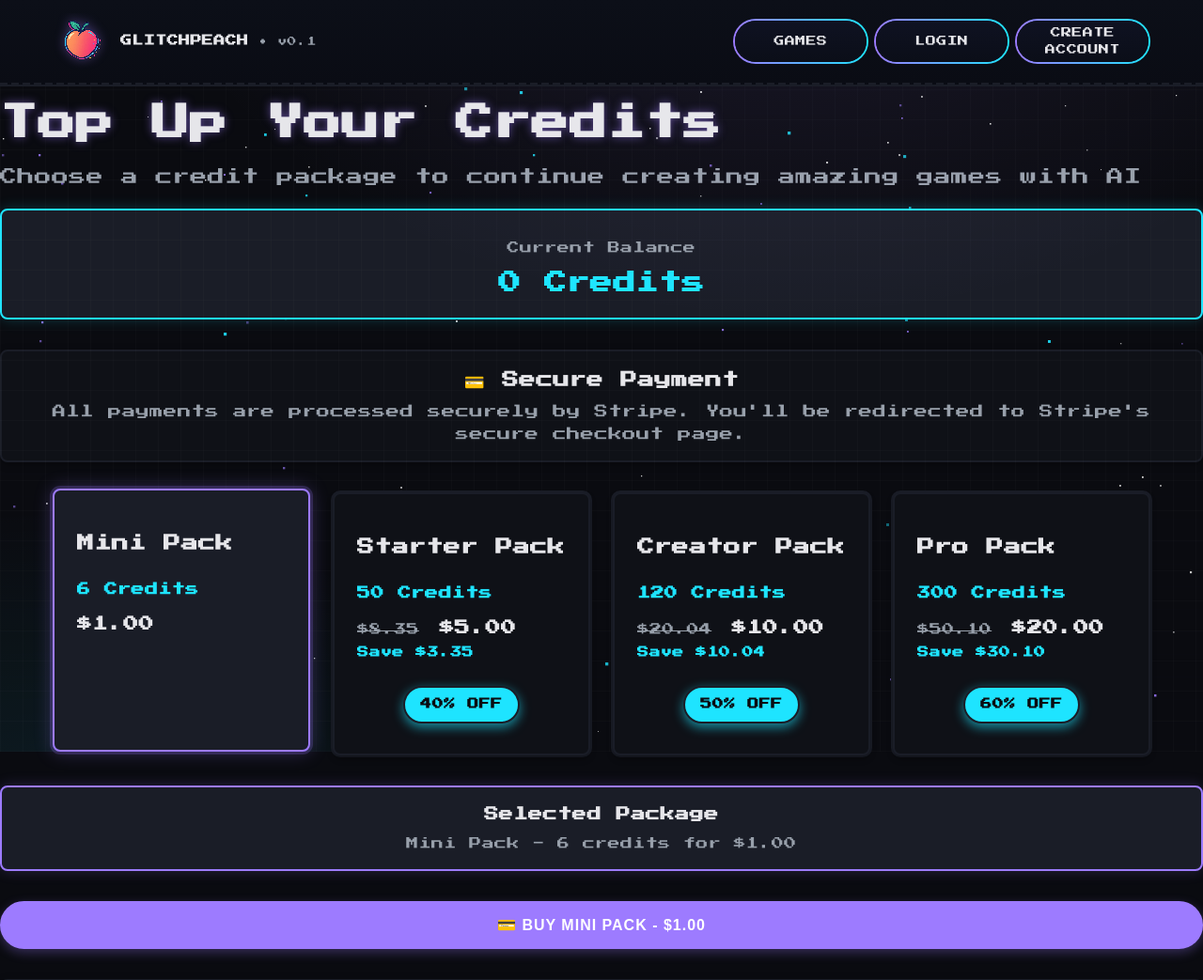
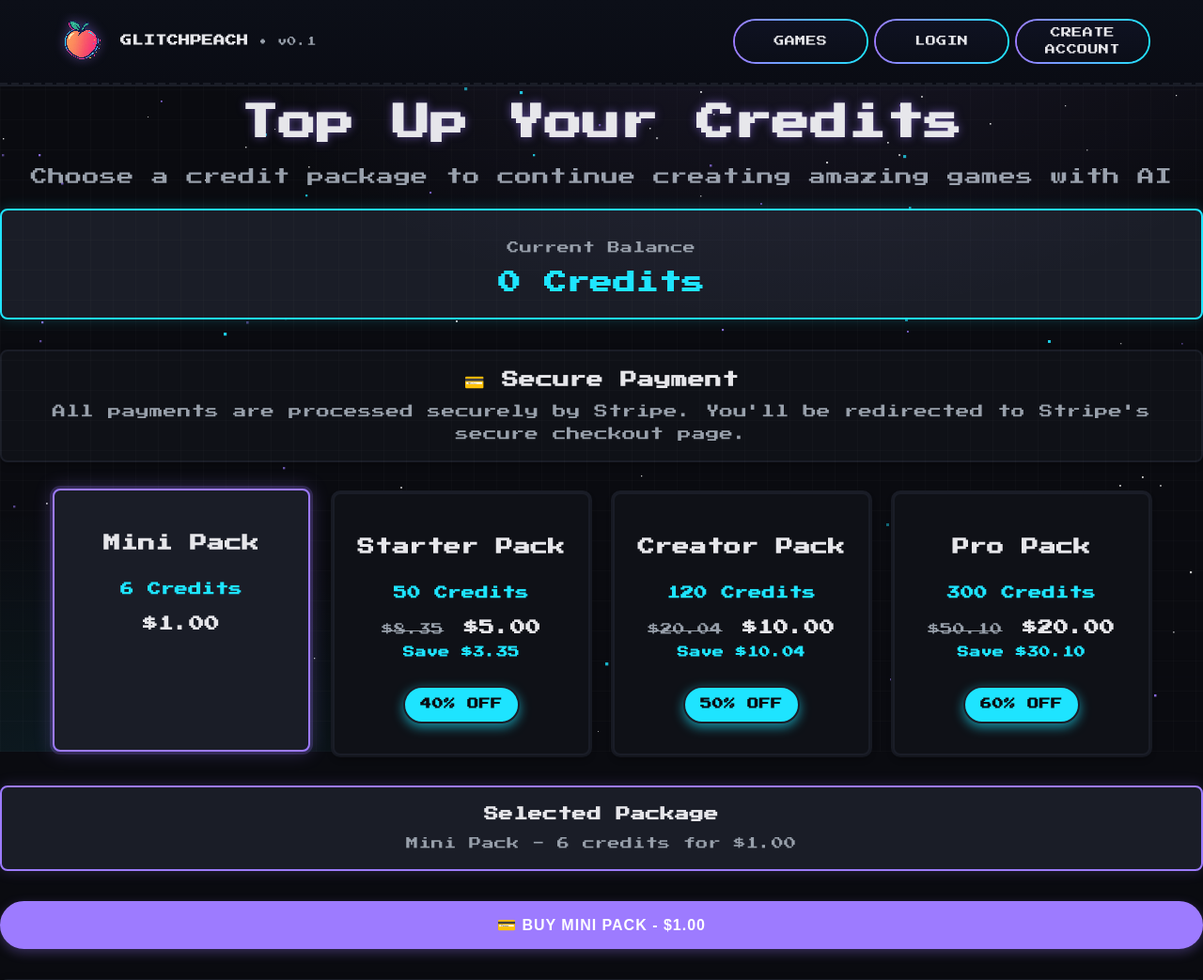
Before and after one commit to AgvanTsydypov/gameengine, a Flask app: page /payment in a window 1280 px wide. Shown: the top 1043 px of the page at 94% size. Run offline with Flask 3, Linux system fonts and the light colour scheme; some libraries are stand-ins or nearby versions.

Commit message:
payments UI fix

```diff
--- a/templates/my_games.html
+++ b/templates/my_games.html
@@ -1,6 +1,6 @@
 {% extends "base.html" %}
 
-{% block title %}My Games - GlitchPeachAI{% endblock %}
+{% block title %}GlitchPeachAI - Profile{% endblock %}
 
 {% block content %}
 <main>
--- a/templates/payment.html
+++ b/templates/payment.html
@@ -1,6 +1,6 @@
 {% extends "base.html" %}
 
-{% block title %}Top Up Credits - Game Generator{% endblock %}
+{% block title %}Top Up Credits{% endblock %}
 
 {% block extra_head %}
 <style>
@@ -27,6 +27,7 @@
     position:relative;
     display:flex;flex-direction:column;min-height:280px;
     outline:none;
+    text-align:center;
   }
   .credit-package:hover{
     border-color:#1ee4ff;                     /* cyber cyan hover */
@@ -72,16 +73,16 @@
   }
 
   /* ==== TYPO ==== */
-  .package-name{font-size:1.125rem;font-weight:600;color:#e6e6ea;margin-bottom:8px;}
-  .package-credits{font-size:.875rem;color:#1ee4ff;margin-bottom:12px;font-weight:600;}
+  .package-name{font-size:1.125rem;font-weight:600;color:#e6e6ea;margin-bottom:8px;text-align:center;}
+  .package-credits{font-size:.875rem;color:#1ee4ff;margin-bottom:12px;font-weight:600;text-align:center;}
 
-  .package-pricing{margin-bottom:8px;}
-  .package-price{font-size:1rem;color:#e6e6ea;font-weight:600;margin:0;}
+  .package-pricing{margin-bottom:8px;text-align:center;}
+  .package-price{font-size:1rem;color:#e6e6ea;font-weight:600;margin:0;text-align:center;}
   .package-original-price{
     font-size:.8rem;color:#98a0ab;text-decoration:line-through;margin-right:8px;
   }
   .package-savings{
-    font-size:.75rem;color:#1ee4ff;font-weight:600;margin-top:4px;
+    font-size:.75rem;color:#1ee4ff;font-weight:600;margin-top:4px;text-align:center;
   }
 
   /* ==== BUY BUTTON ==== */
@@ -112,7 +113,7 @@
     background:#1a1d27;border:2px solid #1ee4ff;border-radius:8px;padding:1rem;margin-bottom:2rem;text-align:center;
     box-shadow:0 0 15px rgba(30,228,255,.2);
   }
-  .balance-amount{font-size:1.5rem;font-weight:700;color:#1ee4ff;}
+  .balance-amount{font-size:1.5rem;font-weight:700;color:#1ee4ff;text-align:center;}
 
   .payment-info{
     background:#0f1117;border:2px solid #1a1d27;border-radius:8px;padding:1rem;margin-bottom:2rem;text-align:center;
@@ -125,8 +126,8 @@
     background:#1a1d27;border:2px solid #9d7bff;border-radius:8px;padding:1rem;margin:1rem 0;text-align:center;display:none;
     box-shadow:0 0 15px rgba(157,123,255,.2);
   }
-  .selection-info h3{color:#e6e6ea;margin:0 0 .5rem 0;}
-  .selection-info p{color:#98a0ab;margin:0;}
+  .selection-info h3{color:#e6e6ea;margin:0 0 .5rem 0;text-align:center;}
+  .selection-info p{color:#98a0ab;margin:0;text-align:center;}
   .selection-info.show{display:block;}
 </style>
 {% endblock %}
@@ -134,14 +135,14 @@
 {% block content %}
 <div class="container mx-auto px-4 py-8">
   <div class="max-w-6xl mx-auto">
-    <div class="text-center mb-8">
-      <h1 style="color:#e6e6ea;font-size:2.5rem;font-weight:bold;margin-bottom:1rem;text-shadow:0 0 10px rgba(157,123,255,.5);">Top Up Your Credits</h1>
-      <p style="color:#98a0ab;font-size:1.125rem;">Choose a credit package to continue creating amazing games with AI</p>
+    <div class="text-center mb-8" style="text-align:center;width:100%;">
+      <h1 style="color:#e6e6ea;font-size:2.5rem;font-weight:bold;margin-bottom:1rem;text-shadow:0 0 10px rgba(157,123,255,.5);text-align:center;width:100%;">Top Up Your Credits</h1>
+      <p style="color:#98a0ab;font-size:1.125rem;text-align:center;width:100%;">Choose a credit package to continue creating amazing games with AI</p>
     </div>
 
     <!-- Current Balance -->
     <div class="current-balance">
-      <p style="color:#98a0ab;margin-bottom:0.5rem;">Current Balance</p>
+      <p style="color:#98a0ab;margin-bottom:0.5rem;text-align:center;">Current Balance</p>
       <div class="balance-amount">{{ user_credits }} Credits</div>
     </div>
 
@@ -174,7 +175,7 @@
 
         <div class="package-pricing">
           {% if package.discount_percent > 0 %}
-             <div>
+            <div style="text-align:center;">
               <span class="package-original-price">${{ "%.2f"|format(package.original_price) }}</span>
               <span class="package-price">${{ "%.2f"|format(package.price) }}</span>
             </div>
@@ -272,7 +273,7 @@
     successDiv.style.marginBottom = '2rem';
 
     // Простое сообщение о успехе
-    successDiv.innerHTML = '<h3 style="color:#065f46;margin:0 0 0.5rem 0;">✅ Payment Successful!</h3><p style="color:#047857;margin:0;">Your payment was completed successfully! Credits have been added to your account. If you don\'t see the updated balance immediately, please refresh the page.</p>';
+    successDiv.innerHTML = '<h3 style="color:#065f46;margin:0 0 0.5rem 0;text-align:center;">✅ Payment Successful!</h3><p style="color:#047857;margin:0;text-align:center;">Your payment was completed successfully! Credits have been added to your account. If you don\'t see the updated balance immediately, please refresh the page.</p>';
 
     const container = document.querySelector('.max-w-6xl');
     if(container) {
```
Lines whose indentation alone changed are shown as unchanged.
